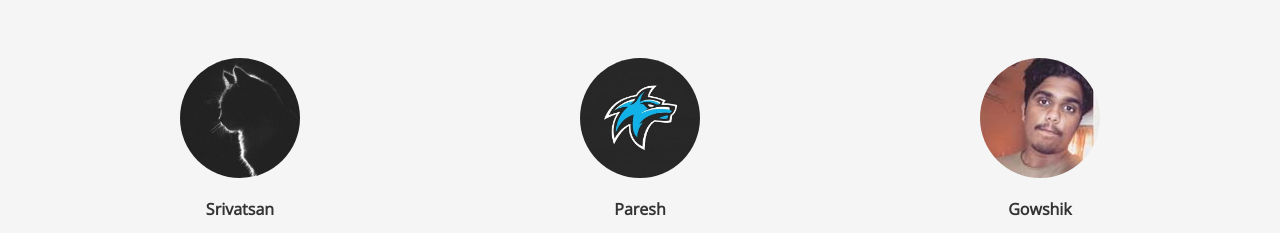
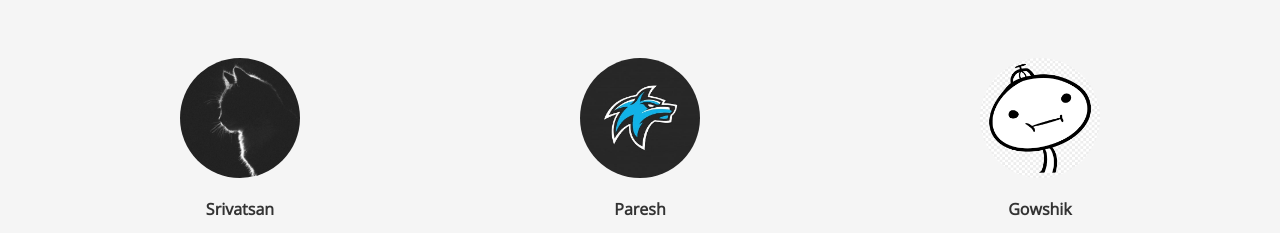
Before and after one commit to foss-amritagiri/Hacktoberfest_meetup, a plain HTML site: page index.html in a window 1280 px wide. Shown: the part 183-416 px from the top of the page. Drawn offline with nearby package versions, Linux system fonts and the light colour scheme; a script that the page names is missing.

Commit message:
Profile Change

```diff
--- a/index.html
+++ b/index.html
@@ -43,7 +43,7 @@
       </div>
 
       <div class="pe">
-        <img src="img/gow.jpg" >
+        <img src="img/gow.png" >
         <div class="p-name">Gowshik</div>
         <div class="p-des">Aspiring Software Developer</div>
         <div class="p-sm">
```
Also changed, not shown: img/gow.jpg (deleted), img/gow.png (added).
